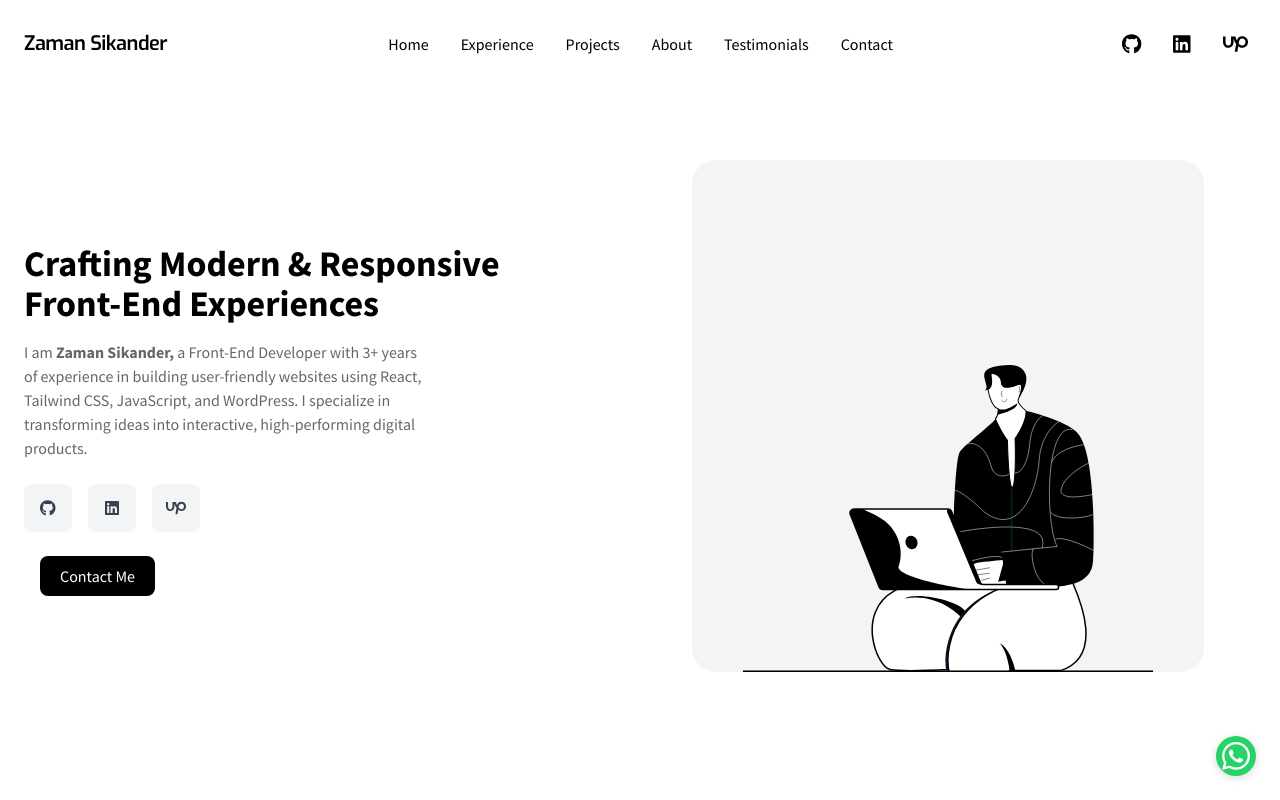
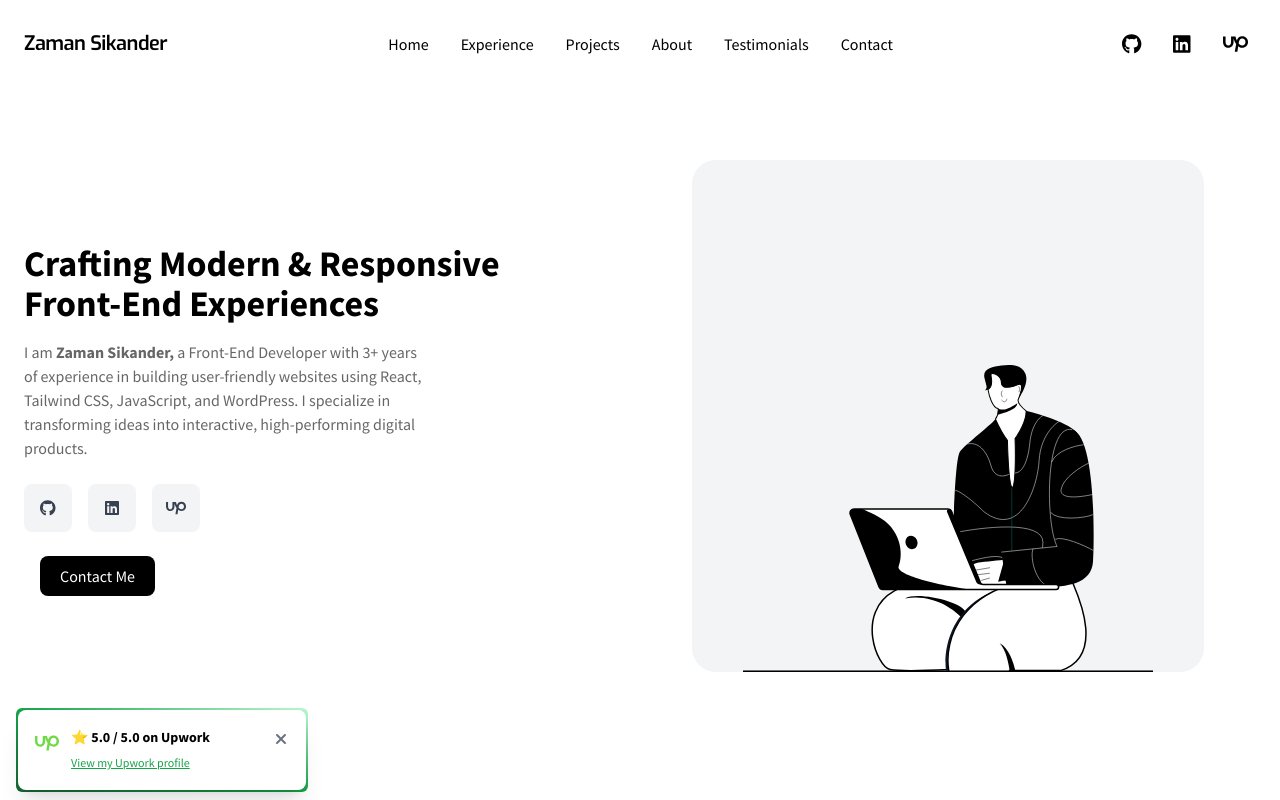
Before and after one commit to ZamanSikander/my-site, a React (Vite) app: page / in a window 1280 px wide. Shown: the top 800 px of the page. Built offline with nearby package versions, Linux system fonts and the light colour scheme.

Commit message:
rating component added

```diff
--- a/src/App.jsx
+++ b/src/App.jsx
@@ -14,7 +14,7 @@ import About from "./components/About";
 import Testimonials from "./components/Testimonials";
 import Contact from "./components/Contact";
 import Footer from "./components/Footer";
-import WhatsappFloatButton from "./components/WhatsappFloatButton";
+import RatingPopup from './components/RatingPopUp';
 const App = () => {
   return (
 
@@ -28,7 +28,7 @@ const App = () => {
       <Testimonials/>
       <Contact/>
       <Footer/>
-      <WhatsappFloatButton/>
+      <RatingPopup/>
     </div>
 
   )
--- /dev/null
+++ b/src/components/RatingPopUp.jsx
@@ -0,0 +1,44 @@
+import { useEffect, useState } from "react";
+import { FontAwesomeIcon } from '@fortawesome/react-fontawesome';
+import { faUpwork } from '@fortawesome/free-brands-svg-icons';
+import { faTimes } from '@fortawesome/free-solid-svg-icons';
+
+const RatingPopup = () => {
+  const [show, setShow] = useState(false);
+
+  useEffect(() => {
+    const timer = setTimeout(() => setShow(true), 3500); // show after 3.5 seconds
+    return () => clearTimeout(timer);
+  }, []);
+
+  if (!show) return null;
+
+  return (
+    <div className="fixed bottom-2 left-2 md:left-4 z-50 animate-fade-in  rounded-md bg-gradient-to-tr from-green-800 via-green-600 to-green-200 p-0.5">
+      <div className="relative bg-white p-4 w-72 rounded-lg shadow-xl border border-transparent group">
+
+        {/* Content */}
+        <div className="relative z-10 flex items-start gap-3 bg-white rounded-lg">
+          <FontAwesomeIcon icon={faUpwork} className="w-6 h-6 mt-1" style={{ color: '#6fda44' }} />
+          <div className="flex-1">
+            <p className="text-sm font-semibold">⭐ 5.0 / 5.0 on Upwork</p>
+            <a
+              href="https://www.upwork.com/freelancers/~01ef4eb25f55486b6f"
+              target="_blank"
+              className="text-green-600 text-xs font-medium mt-2 inline-block underline"
+            >
+              View my Upwork profile
+            </a>
+          </div>
+
+          {/* Close Button */}
+          <button onClick={() => setShow(false)} className="text-gray-500 hover:text-red-500 transition-colors">
+            <FontAwesomeIcon icon={faTimes} className="w-4 h-4" />
+          </button>
+        </div>
+      </div>
+    </div>
+  );
+};
+
+export default RatingPopup;
--- a/src/components/WhatsappFloatButton.jsx
+++ b/src/components/WhatsappFloatButton.jsx
@@ -4,24 +4,11 @@ import { faWhatsapp } from '@fortawesome/free-brands-svg-icons';
 const WhatsappFloatButton = () => {
   return (
     <a
-      href="https://wa.me/+92-3046282698" // Replace 'your-number' with your WhatsApp number
+      href="https://wa.me/+92-3046282698"
       target="_blank"
       rel="noopener noreferrer"
-      style={{
-        position: "fixed",
-        right: "24px",
-        bottom: "24px",
-        zIndex: 1000,
-        background: "#25D366",
-        borderRadius: "50%",
-        width: "40px",
-        height: "40px",
-        display: "flex",
-        alignItems: "center",
-        justifyContent: "center",
-        boxShadow: "0 2px 8px rgba(0,0,0,0.15)",
-      }}
       aria-label="Chat on WhatsApp"
+      className="fixed right-6 bottom-6 z-[1000] bg-[#25D366] rounded-full w-10 h-10 shadow-lg "
     >
       <FontAwesomeIcon icon={faWhatsapp} color="white" size="2x" />
     </a>
```
Also changed, not shown: src/index.css (line endings or trailing spaces), 1 other file (tests, documents, lock files or other folders).
